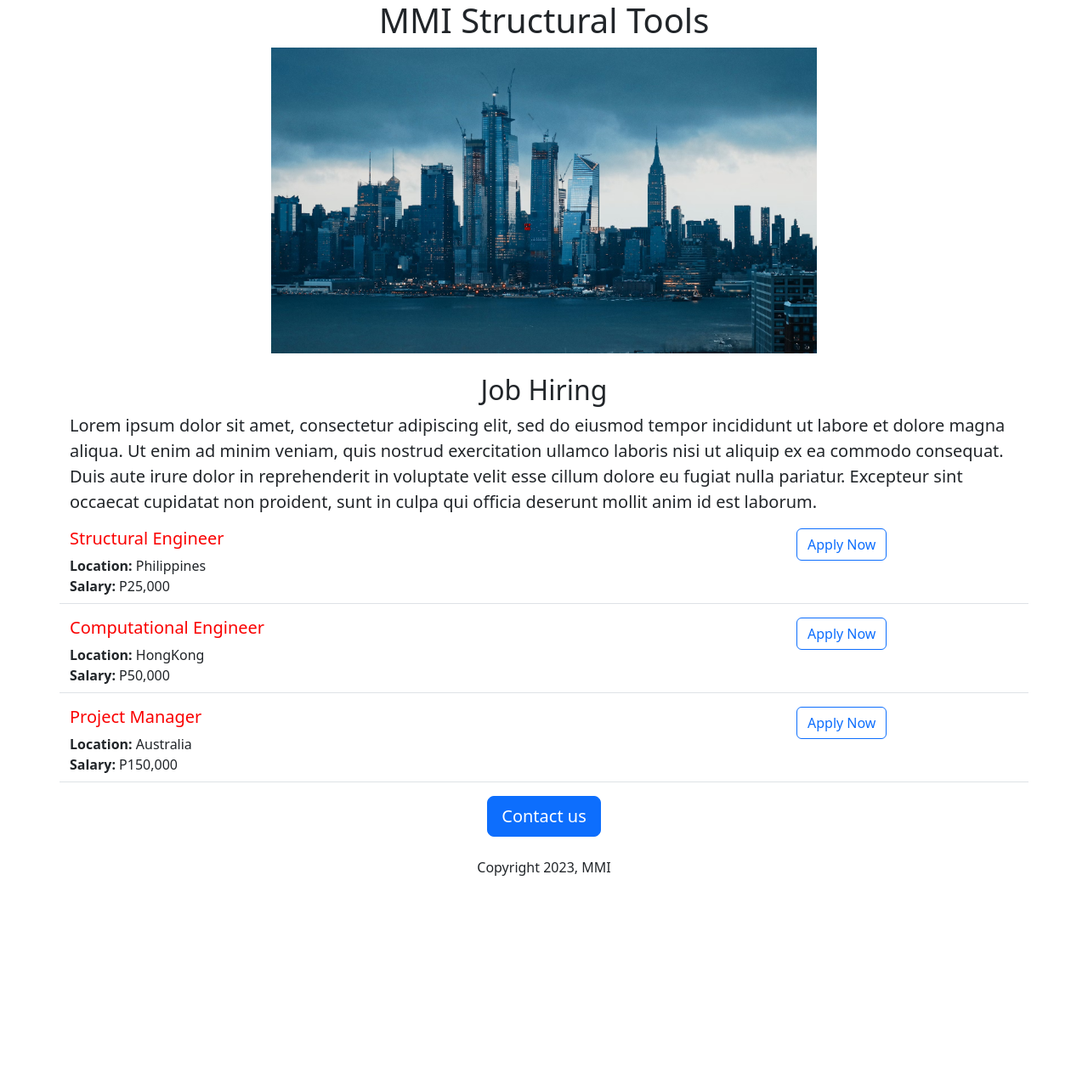
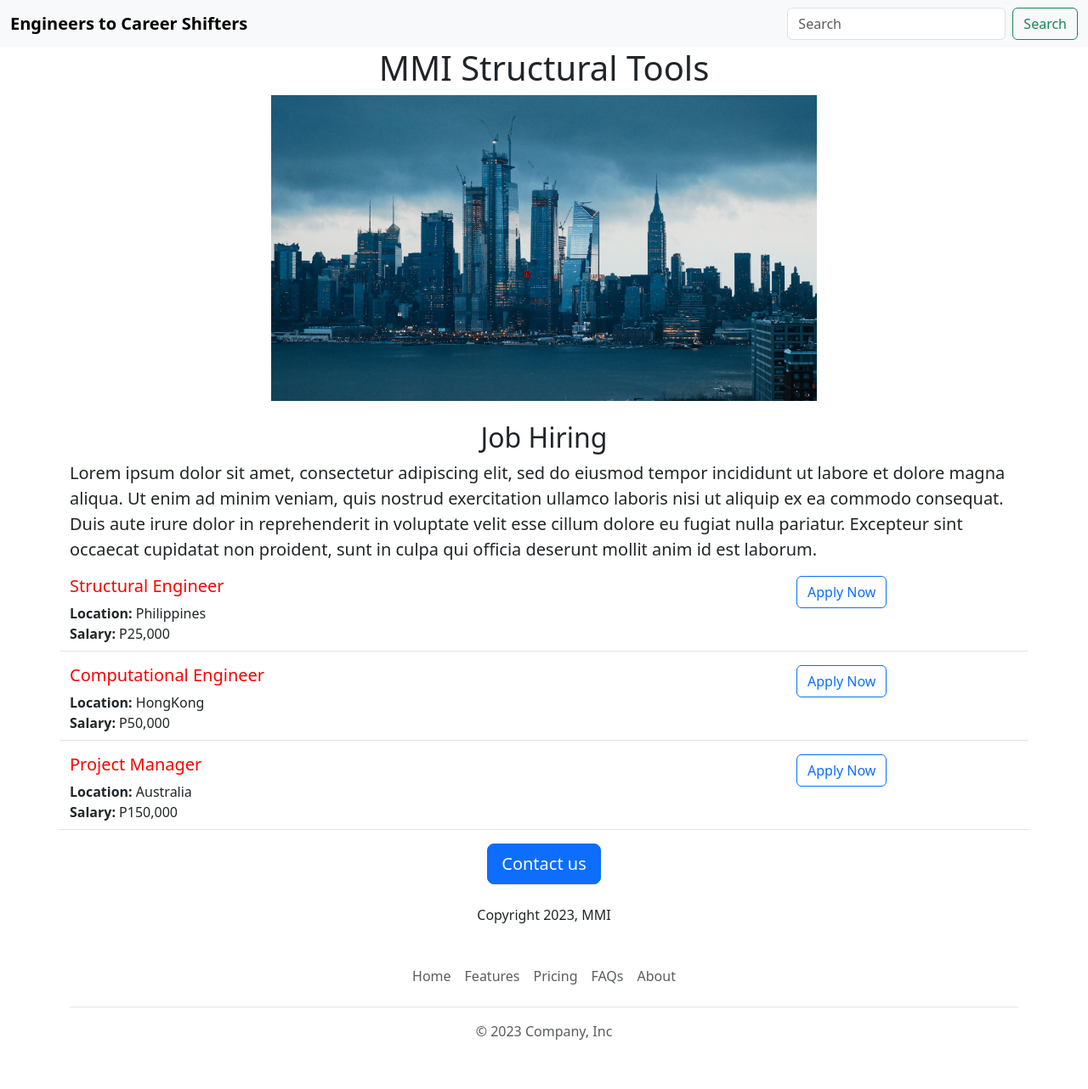
Before and after one commit to markipa24/Web_App_V2, a Flask app: page / in a window 1280 px wide. Shown: the whole page at 85% size. Before the commit the page ends 1031 px from the top, so only its background shows below. Run offline with Flask 2, Linux system fonts and the light colour scheme.

Commit message:
Added header and footer

```diff
--- /dev/null
+++ b/templates/footer.html
@@ -0,0 +1,12 @@
+<div class="container">
+  <footer class="py-3 my-4">
+    <ul class="nav justify-content-center border-bottom pb-3 mb-3">
+      <li class="nav-item"><a href="#" class="nav-link px-2 text-body-secondary">Home</a></li>
+      <li class="nav-item"><a href="#" class="nav-link px-2 text-body-secondary">Features</a></li>
+      <li class="nav-item"><a href="#" class="nav-link px-2 text-body-secondary">Pricing</a></li>
+      <li class="nav-item"><a href="#" class="nav-link px-2 text-body-secondary">FAQs</a></li>
+      <li class="nav-item"><a href="#" class="nav-link px-2 text-body-secondary">About</a></li>
+    </ul>
+    <p class="text-center text-body-secondary">&copy; 2023 Company, Inc</p>
+  </footer>
+</div>
--- a/templates/home.html
+++ b/templates/home.html
@@ -16,6 +16,7 @@
   </style>
 </head>
 <body>
+  {% include 'nav.html' %}
   <div class="container">
         <h1 class="text-center">
          {{company_name}} MMI Structural Tools
@@ -40,6 +41,7 @@
     <p class="mt-4">Copyright 2023, MMI</p>
   </div>
 
+  {% include 'footer.html' %}
 
 
 </body>
--- /dev/null
+++ b/templates/nav.html
@@ -0,0 +1,9 @@
+<nav class="navbar bg-body-tertiary">
+  <div class="container-fluid">
+    <a class="navbar-brand"> <b>Engineers to Career Shifters</b></a>
+    <form class="d-flex" role="search">
+      <input class="form-control me-2" type="search" placeholder="Search" aria-label="Search">
+      <button class="btn btn-outline-success" type="submit">Search</button>
+    </form>
+  </div>
+</nav>
```
